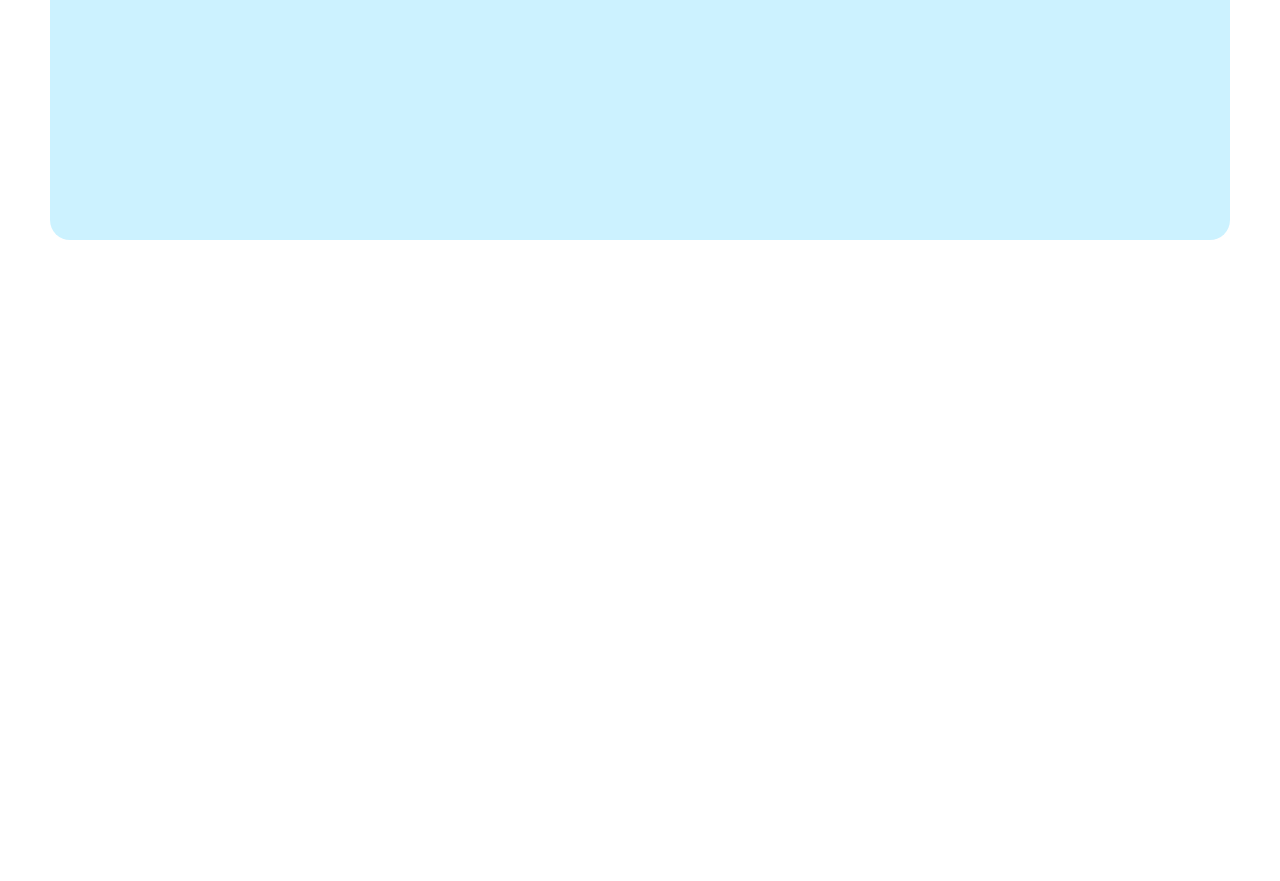
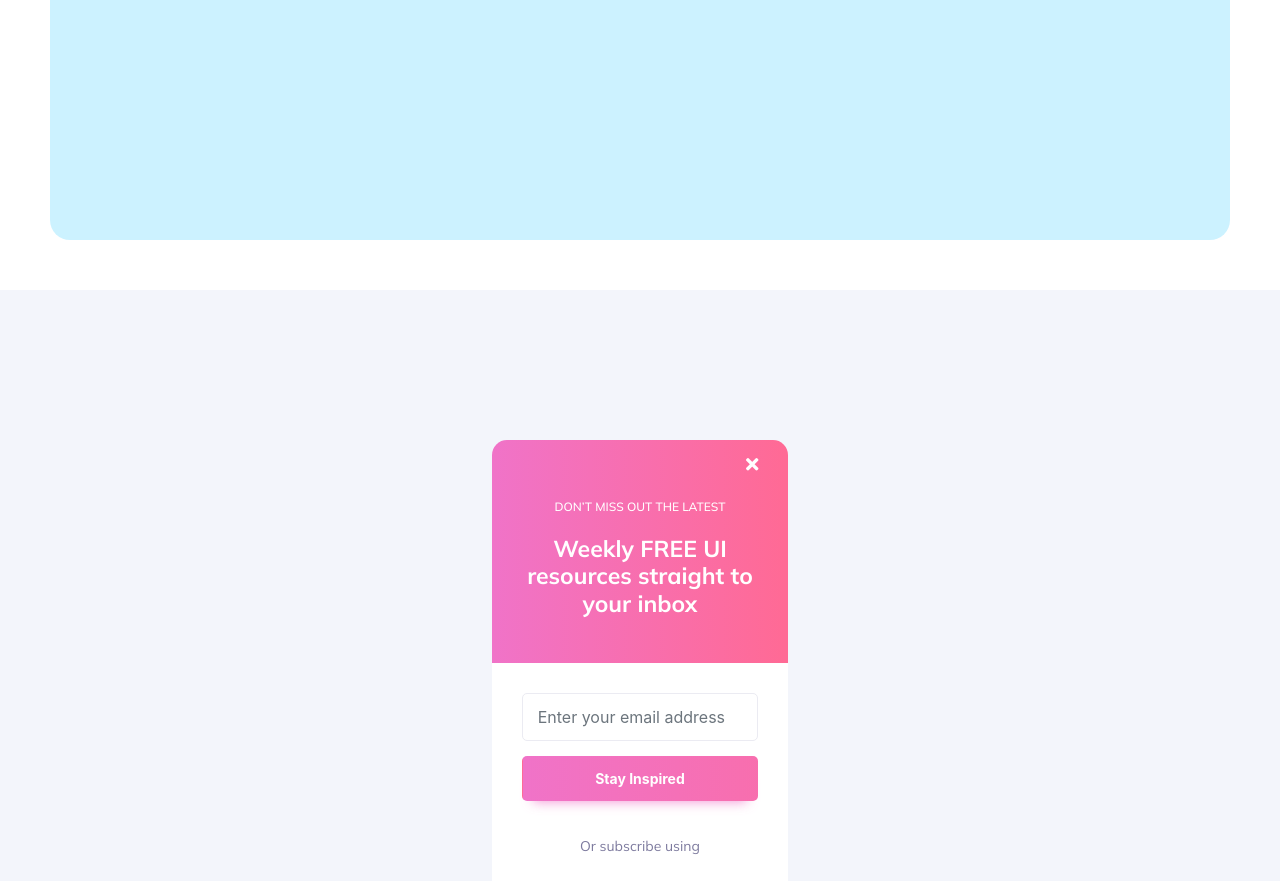
Before and after one commit to nahidthenh/cardDesign, a plain HTML site: page index.html in a window 1280 px wide. Shown: the part 1208-2089 px from the top of the page. Before the commit the page ends 1498 px from the top, so only its background shows below. Drawn offline with Linux system fonts and the light colour scheme.

Commit message:
New section add called subscribe later

```diff
--- a/assets/css/style.css
+++ b/assets/css/style.css
@@ -17,6 +17,7 @@ Primary use:    Project Type
 -------------------------------------------------------------------*/
 
 @import url('https://fonts.googleapis.com/css2?family=Nunito:ital,wght@0,200;0,300;0,400;0,600;0,700;1,600&display=swap');
+@import url('https://fonts.googleapis.com/css2?family=Mulish:wght@200;300;400;500;600;700&display=swap');
 
 /*
 ==========================================
@@ -119,3 +120,97 @@ bodya{
 .card-one-content i span {
 	color: #6789E4 !important;
 }
+
+
+/* Card CSS Tow  */
+
+
+
+
+.card-tow-section-box h6 a i {
+	font-size: 18px;
+	position: absolute;
+	top: 15px;
+	right: 30px;
+	color: #fff;
+}
+.card-tow-section-box {
+	width: 100%;
+	height: auto;
+	padding: 60px 30px 45px 30px;
+	color: #ffffff;
+	background: linear-gradient(90deg, #F073C8 0%, #FF6A95 99%);
+	border-radius: 15px 15px 0 0;
+	text-align: center;
+	position: relative;
+}
+.card-tow-section-input {
+	padding: 30px 30px 40px;
+	width: 100%;
+	border-radius: 0 0 15px 15px;
+	background-color: #fff;
+}
+.card-tow-section-input button {
+	background: linear-gradient(90deg, #F073C8 0%, #FF6A95 99%);
+	border-radius: 5px;
+	font-size: 14px;
+	padding: 11px 15px;
+	font-weight: bold;
+	width: 100%;
+	cursor: pointer;
+	transition: all 0.3s ease-in-out;
+	text-align: center;
+	color: #ffffff;
+	box-shadow: 0 12px 12px -11px rgba(240,115,200,0.73);
+	background-size: 200% auto;
+}
+.card-tow-section-input button:hover {
+	background-position: right center;
+	box-shadow: 0 12px 20px -11px rgba(255,106,149,0.72);
+}
+.card-tow-input {
+	border: 1px solid #EBEBF2;
+	border-radius: 5px;
+	padding: 11px 15px;
+	background-color: #ffffff;
+	transition: 0.3s border ease-in-out;
+	width: 100%;
+	margin-bottom: 15px;
+}
+.card-tow-input:hover, .card-tow-input:focus {
+	border: 1px solid #F775C1;
+}
+.form-control:focus {
+	box-shadow: none;
+}
+.sub-leater {
+	margin: 35px auto 30px;
+	font-size: 14px;
+	color: #7D7A9E;
+	text-align: center;
+	font-family: 'Mulish', sans-serif;
+}
+.box-top-title {
+	font-size: 12px;
+	margin-bottom: 20px;
+	font-family: 'Mulish', sans-serif;
+}
+.card-towpbox-title {
+	font-weight: bold;
+	font-family: 'Mulish', sans-serif;
+	font-size: 23px;
+	text-align: center;
+}
+.social-btn-apir a i {
+	padding: 0px 30px;
+	font-size: 33px;
+	color: #f76fb1;
+}
+.social-btn-apir a i:hover{
+	color: linear-gradient(90deg, #F073C8 0%, #FF6A95 99%);
+}
+
+.card-tow {
+	background: #F3F5FB;
+	padding: 150px;
+}
--- a/index.html
+++ b/index.html
@@ -67,6 +67,33 @@
 
 		<div class="section-break"></div>
 
+		<section class="card-tow">
+			<div class="container">
+				<div class="row">
+					<div class="col-md-4 offset-md-4 col-12">
+						<div class="card-tow-section-box">
+							<h6><a href="#"><i class="fas fa-times"></i></a></h6>
+							<h5 class="box-top-title">DON’T MISS OUT THE LATEST</h5>
+							<h3 class="card-towpbox-title">Weekly FREE UI resources straight to your inbox</h3>
+						</div>
+						<div class="card-tow-section-input">
+							<input type="text" placeholder="Enter your email address" class="form-control card-tow-input">
+							<button type="button" class="btn ">Stay Inspired</button>
+							<p class="sub-leater">Or subscribe using</p>
+							<div class="social-btn-apir">
+								<a href="#"><i class="fab fa-google"></i></a>
+								<a href="#"><i class="fab fa-twitter"></i></a>
+								<a href="#"><i class="fab fa-facebook"></i></a>
+							</div>
+						</div>
+
+					</div>
+				</div>
+			</div>
+		</section>
+
+
+		<div class="section-break"></div>
 
 
 
```
